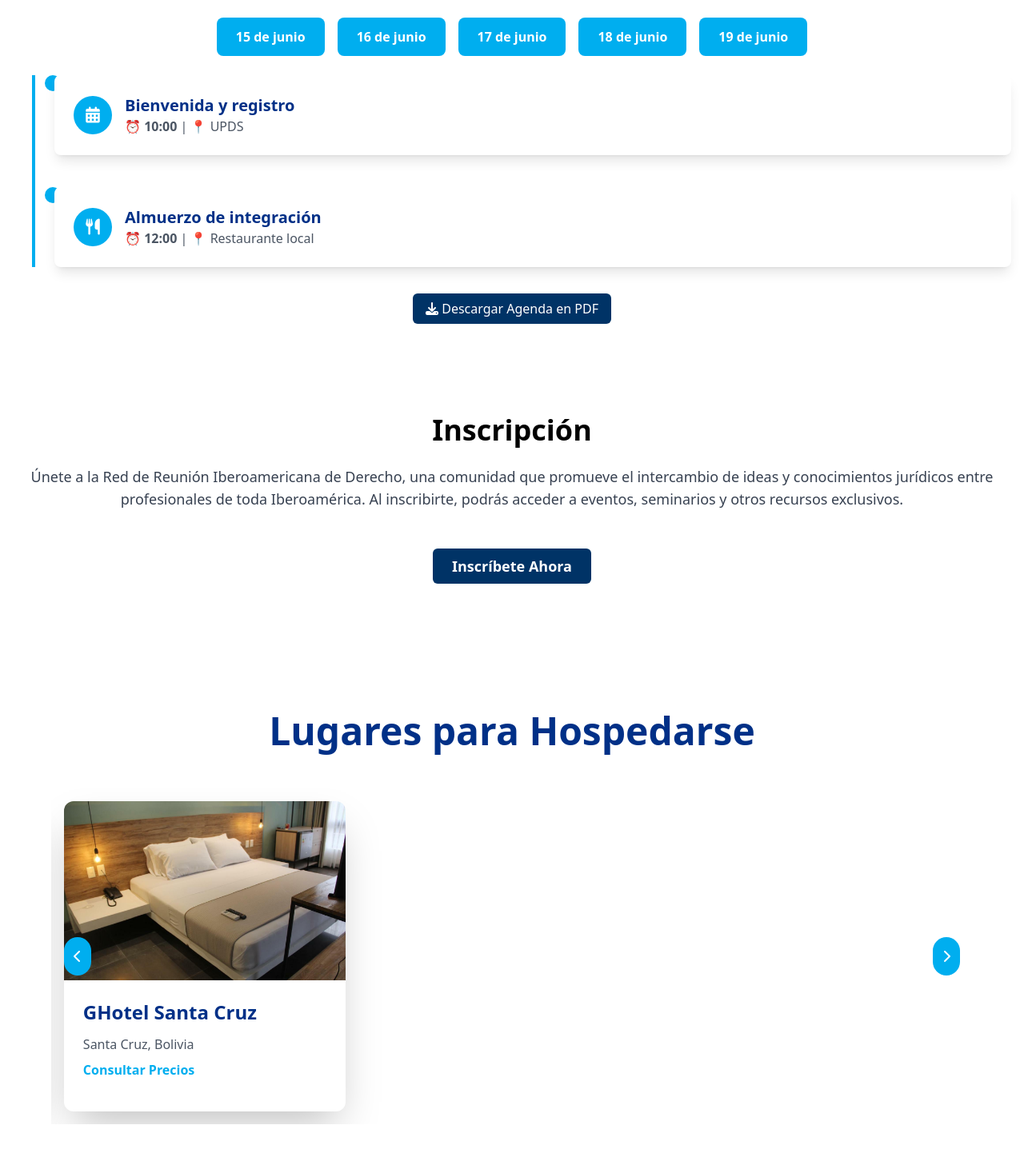
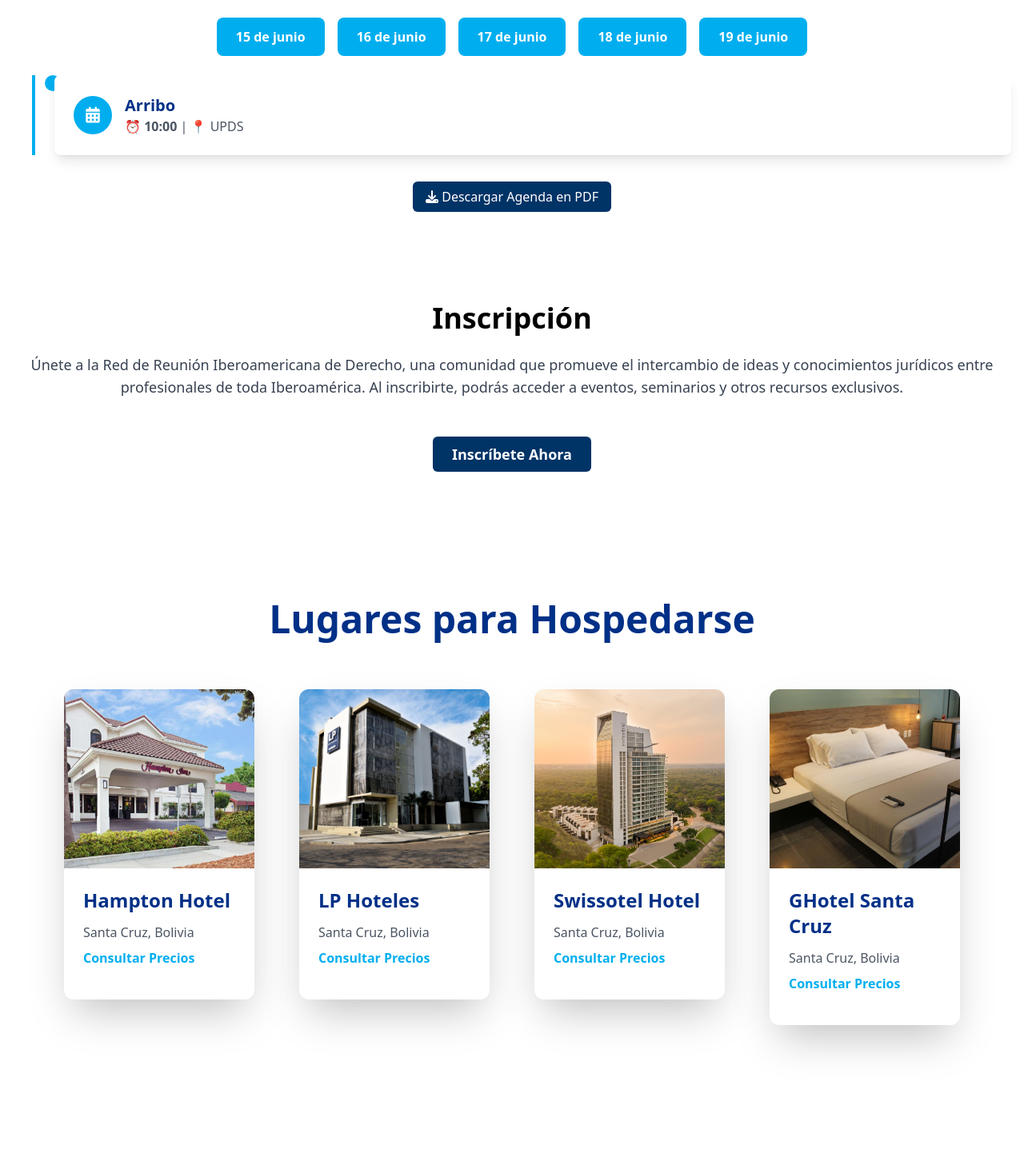
Before and after one commit to RoyDevTEAM/rediberoderecho2025, an Angular app: page / in a window 1280 px wide. Shown: the part 1402-2864 px from the top of the page at 80% size. Built offline with nearby package versions, Linux system fonts and the light colour scheme.

Commit message:
hoteles actualizados

```diff
--- a/src/app/detalle-hotel/detalle-hotel.component.html
+++ b/src/app/detalle-hotel/detalle-hotel.component.html
@@ -1,7 +1,9 @@
 <app-header></app-header>
 
+<!-- Contenedor principal que asegura que el contenido empieza desde arriba -->
+<div class="min-h-screen flex flex-col items-center bg-gray-100 pt-20 px-6">
 
-<div *ngIf="hotel" class="bg-white text-gray-800 p-6 rounded-lg shadow-md mt-10">
+  <div *ngIf="hotel" class="bg-white text-gray-800 p-6 rounded-lg shadow-md w-full max-w-4xl">
     <!-- Imagen y título -->
     <div class="mb-6">
       <h1 class="text-3xl font-bold text-[#003087]">{{ hotel.name }}</h1>
@@ -27,7 +29,9 @@
         <div *ngFor="let suite of hotel.suites || hotel.rooms" class="bg-gray-100 p-4 rounded-md shadow">
           <h3 class="text-lg font-semibold text-[#00AEEF]">{{ suite.type }}</h3>
           <p class="text-sm text-gray-700">Tamaño: {{ suite.size || suite.capacity }}</p>
-          <p class="text-sm text-gray-700">Precio: ${{ suite.price.single || suite.price.double || suite.price.triple || suite.price.quadruple || suite.price.sixPeople }}</p>
+          <p class="text-sm text-gray-700">
+            Precio: ${{ suite.price.single || suite.price.double || suite.price.triple || suite.price.quadruple || suite.price.sixPeople }}
+          </p>
         </div>
       </div>
     </div>
@@ -51,4 +55,7 @@
       </a>
     </div>
   </div>
-  <app-footer></app-footer>
+
+</div>
+
+<app-footer></app-footer>
--- a/src/app/pages/home/home.component.html
+++ b/src/app/pages/home/home.component.html
@@ -149,13 +149,13 @@
     </div>
   </div>
   </section>
+
   <section id="hoteles" class="py-20 px-6 md:px-16 bg-white text-gray-800">
-    <h3 class="text-4xl md:text-5xl font-bold text-center mb-12 animate-slide-in text-[#003087]">
+    <h3 class="text-4xl md:text-5xl font-bold text-center mb-12 text-[#003087]">
       Lugares para Hospedarse
     </h3>
-    <div class="slider relative">
-      <div class="slider-container" [style.transform]="'translateX(-' + (currentSlide * 100) + '%)'">
-        <div *ngFor="let hotel of hotelis" class="min-w-full md:min-w-[33.33%] p-4">
+    <div class="grid grid-cols-1 sm:grid-cols-2 md:grid-cols-4 gap-6">
+      <div *ngFor="let hotel of hotelis" class="p-4">
         <a [routerLink]="['/hotel-detalle', hotel.id]" class="block">
           <div class="bg-white rounded-xl shadow-2xl overflow-hidden transform hover:scale-105 transition-transform duration-300 cursor-pointer">
             <div class="h-56 bg-cover bg-center" [style.backgroundImage]="'url(' + hotel.image + ')'"></div>
@@ -169,13 +169,6 @@
           </div>
         </a>
       </div>
-      </div>
-      <button (click)="prevSlide()" class="absolute top-1/2 left-4 transform -translate-y-1/2 bg-[#00AEEF] text-white p-3 rounded-full hover:bg-[#008BCF] transition-colors">
-        <i class="fas fa-chevron-left"></i>
-      </button>
-      <button (click)="nextSlide()" class="absolute top-1/2 right-4 transform -translate-y-1/2 bg-[#00AEEF] text-white p-3 rounded-full hover:bg-[#008BCF] transition-colors">
-        <i class="fas fa-chevron-right"></i>
-      </button>
     </div>
   </section>
 
--- a/src/app/pages/home/home.component.ts
+++ b/src/app/pages/home/home.component.ts
@@ -59,8 +59,7 @@ diaActual = 0; // Día actual visible
 
 agenda: { dia: string; hora: string; actividad: string; lugar: string; }[][] = [
   [ // Día 1 - 15 de junio (Se debe agregar si tiene actividades)
-    { dia: '15 de junio', hora: '10:00', actividad: 'Bienvenida y registro', lugar: 'UPDS' },
-    { dia: '15 de junio', hora: '12:00', actividad: 'Almuerzo de integración', lugar: 'Restaurante local' },
+    { dia: '15 de junio', hora: '10:00', actividad: 'Arribo', lugar: 'UPDS' },
   ],
   [ // Día 2 - 16 de junio
     { dia: '16 de junio', hora: '08:00', actividad: 'Movilización de delegaciones a la UPDS', lugar: 'Hoteles' },
--- a/src/app/services/hoteles.service.ts
+++ b/src/app/services/hoteles.service.ts
@@ -55,7 +55,7 @@ export class HotelsService {
     },
     {
       id: 3,
-      name: "Swissotel Santa Cruz",
+      name: "Swissotel Hotel",
       location: "Santa Cruz, Bolivia",
       image: "/assets/Swissotel.jpg",
       description: "Hotel de lujo con habitaciones modernas y servicios premium.",
```
Lines whose indentation alone changed are shown as unchanged.
